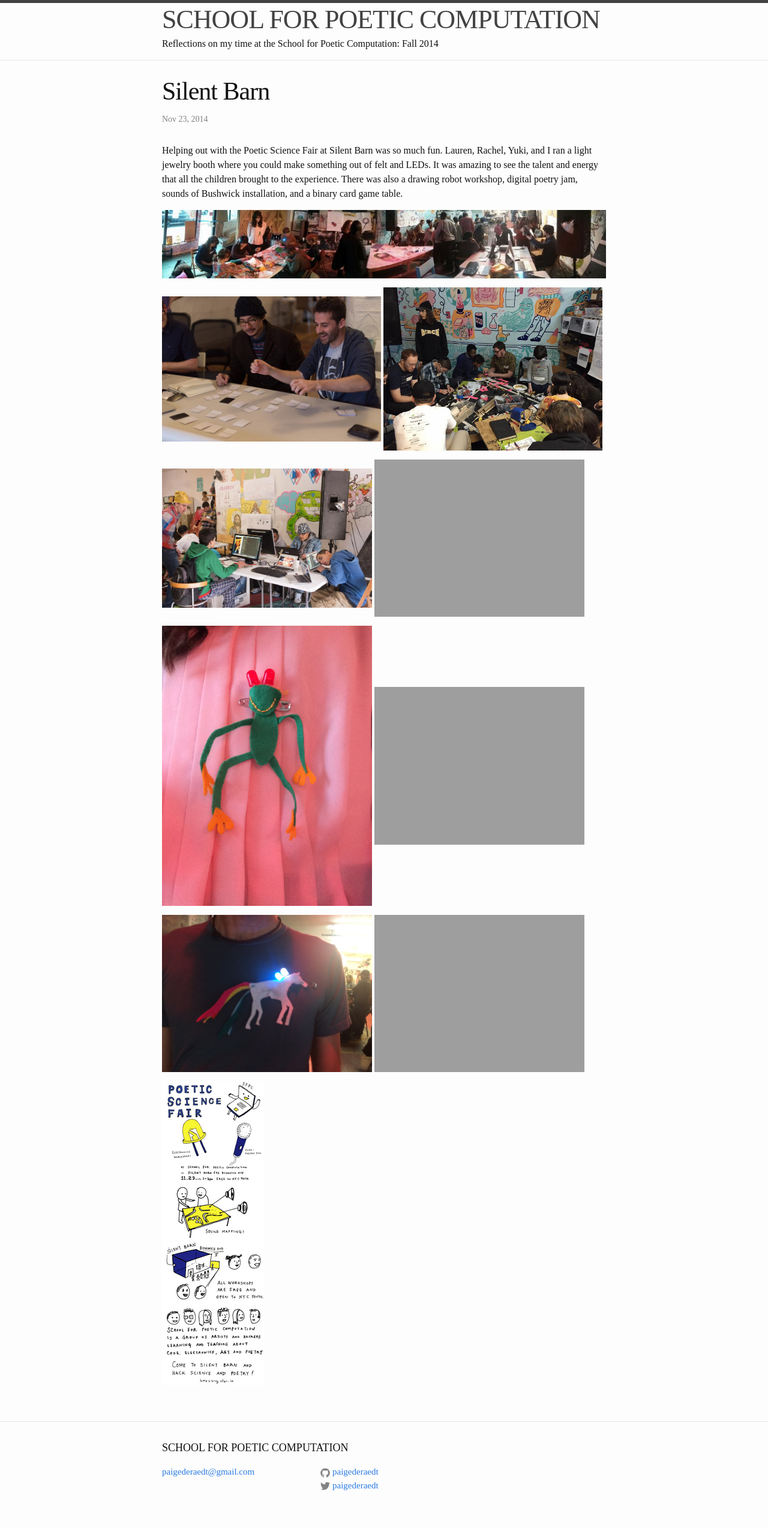
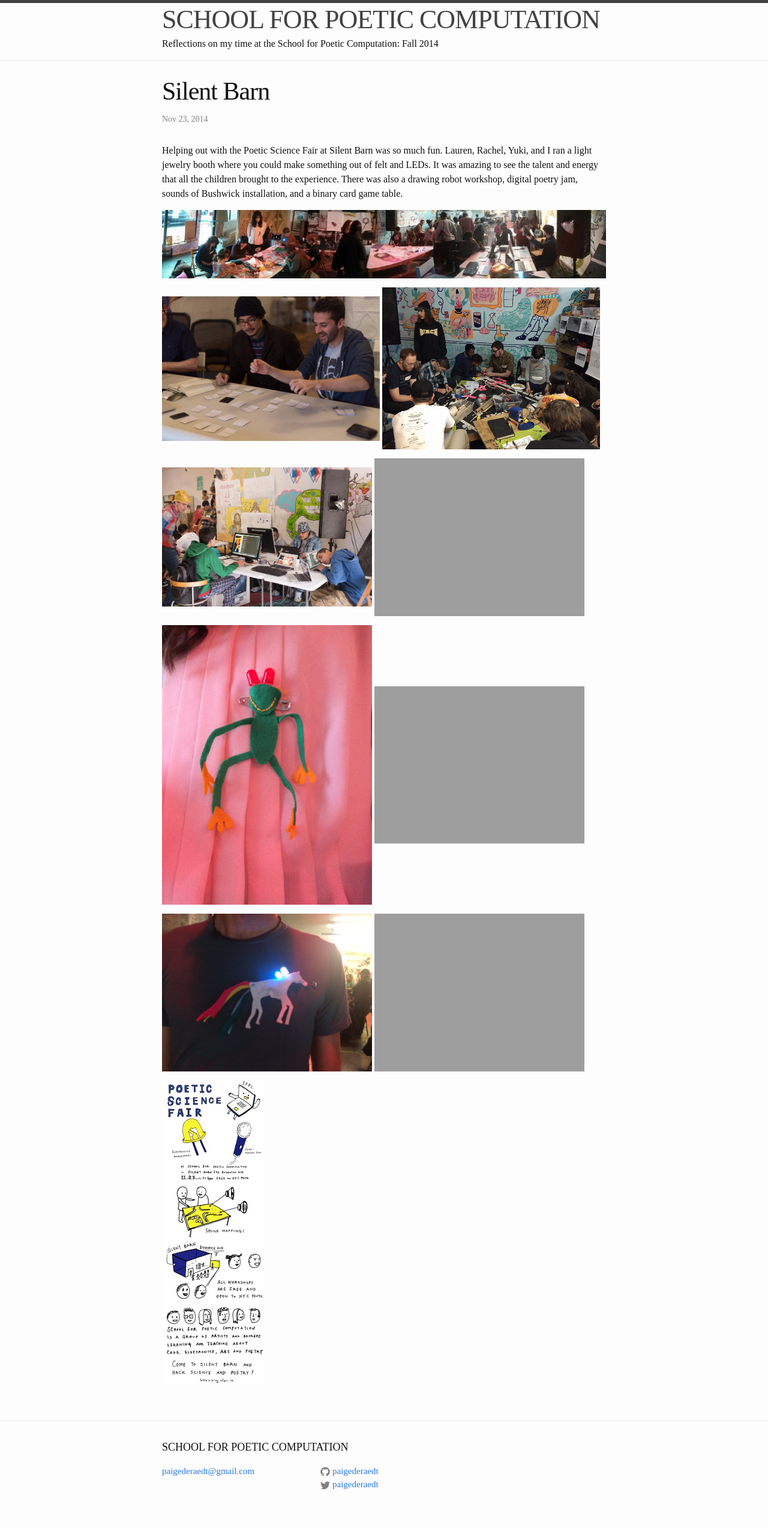
Before and after one commit to paigederaedt/blog, a Jekyll site: the page built from _posts/2014-11-23-SilentBarn.markdown, in a window 1280 px wide. Shown: the whole page at 60% size. Built offline with Jekyll 4.4.1, drawn with Linux system fonts in a browser that asks for light colours.

Commit message:
changing picture size

```diff
--- a/_posts/2014-11-23-SilentBarn.markdown
+++ b/_posts/2014-11-23-SilentBarn.markdown
@@ -8,8 +8,8 @@ Helping out with the Poetic Science Fair at Silent Barn was so much fun. Lauren,
 
 ![silent barn pano]({{site.baseurl}}/assets/silentbarnpano.png)
 
-<img src="http://paigederaedt.github.io/blog/assets/binarycardgame.png" alt="binary card game" style="width:365px">
-<img src="http://paigederaedt.github.io/blog/assets/drawingrobots.png" alt="drawing robots" style="width:365px">
+<img src="http://paigederaedt.github.io/blog/assets/binarycardgame.png" alt="binary card game" style="width:363px">
+<img src="http://paigederaedt.github.io/blog/assets/drawingrobots.png" alt="drawing robots" style="width:363px">
 
 <img src="http://paigederaedt.github.io/blog/assets/poetryjam.png" alt="poetry jam" style="width:350px">
 <img src="http://paigederaedt.github.io/blog/assets/lightjewelryprep.jpg" alt="light jewelry" style="width:350px">
```
